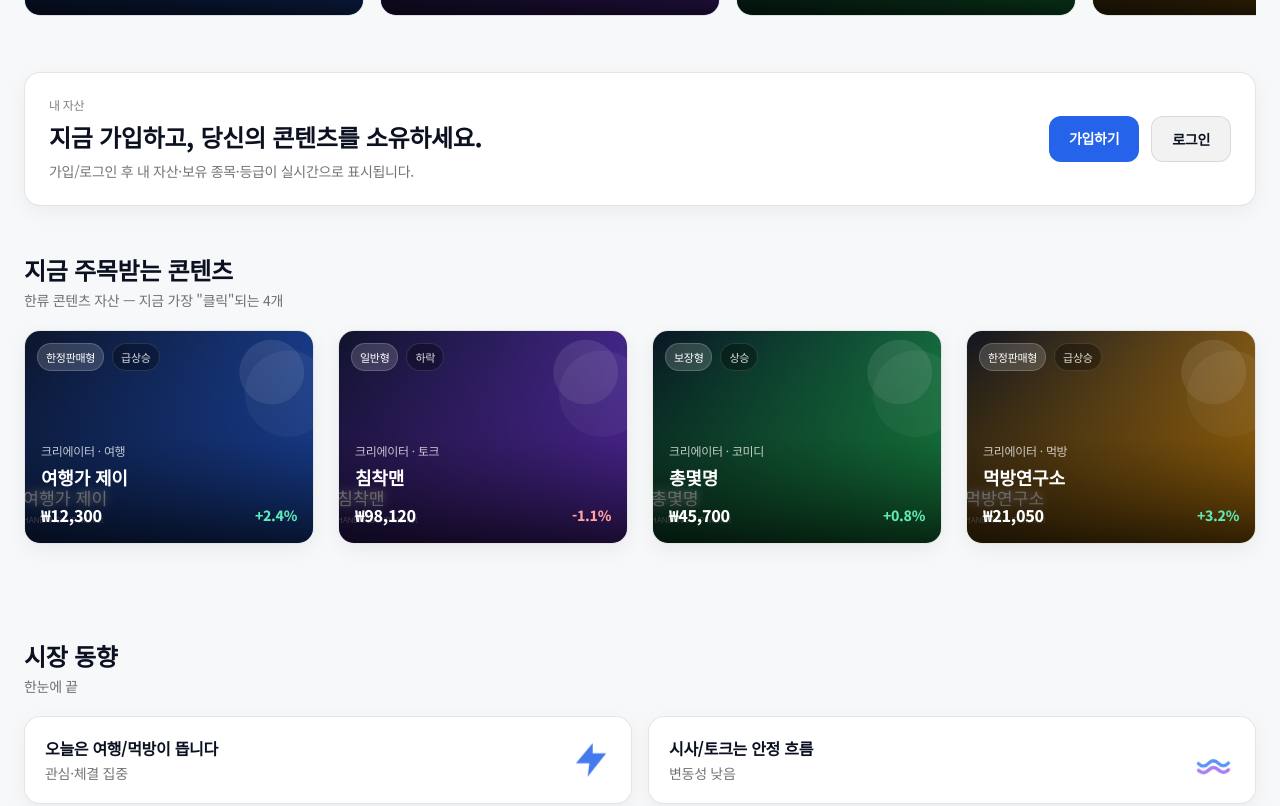
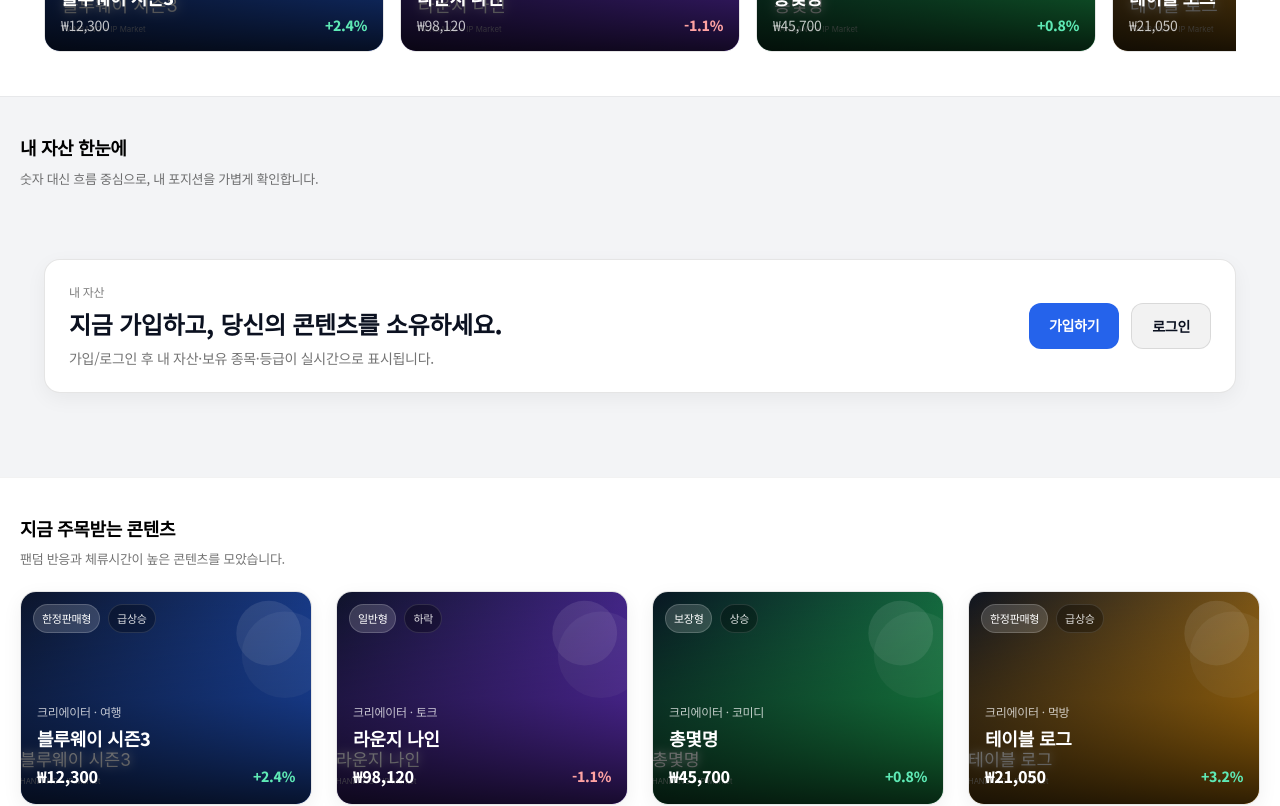
Before and after one commit to chanjeon5327/hanbang-platform, a Next.js app: page / in a window 1280 px wide. Shown: the part 980-1786 px from the top of the page. Built offline with nearby package versions, Linux system fonts and the light colour scheme; no server answers; what wagmi would draw is missing.

Commit message:
홈 카드명 자연화 및 섹션 가독성 정리 2026-03-09 02:00

```diff
--- a/components/home/HomeV6.tsx
+++ b/components/home/HomeV6.tsx
@@ -11,11 +11,89 @@ import NewsSection from '@/components/home/NewsSection';
 import OverlayRecoCard from '@/components/home/OverlayRecoCard';
 import { marketItems } from '@/lib/mock/marketItems';
 
+const HOME_TITLE_MAP: Record<string, string> = {
+  '여행가 제이': '블루웨이 시즌3',
+  '침착맨': '라운지 나인',
+  '먹방연구소': '테이블 로그',
+  'K-POP STAGE': '사운드 플로어',
+  '영화 블록버스터': '필름 하우스',
+};
+
+const HOME_SUBTITLE_MAP: Record<string, string> = {
+  '여행가 제이': '핵심 팬층이 안정적인 여행형 IP',
+  '침착맨': '체류시간이 긴 토크형 콘텐츠 자산',
+  '먹방연구소': '커머스와 협찬 확장이 쉬운 푸드형 채널',
+  'K-POP STAGE': '팬덤 반응이 빠른 공연형 콘텐츠 프로젝트',
+  '영화 블록버스터': '시리즈 확장성이 높은 영상형 IP 패키지',
+};
+
+function normalizeHomeTitle(value?: string | null) {
+  if (!value) return value ?? '';
+  return HOME_TITLE_MAP[value] ?? value;
+}
+
+function normalizeHomeSubtitle(title?: string | null, fallback?: string | null) {
+  const safeTitle = title ?? '';
+  if (HOME_SUBTITLE_MAP[safeTitle]) return HOME_SUBTITLE_MAP[safeTitle];
+  return fallback ?? '';
+}
+
+type HomeSectionShellProps = {
+  title?: string;
+  subtitle?: string;
+  children: React.ReactNode;
+  tone?: 'default' | 'soft' | 'blue';
+  noTopBorder?: boolean;
+};
+
+function HomeSectionShell({
+  title,
+  subtitle,
+  children,
+  tone = 'default',
+  noTopBorder = false,
+}: HomeSectionShellProps) {
+  const toneClass =
+    tone === 'blue'
+      ? 'bg-blue-50/30'
+      : tone === 'soft'
+      ? 'bg-black/[0.015]'
+      : 'bg-white';
+
+  return (
+    <section
+      className={[
+        'px-4 sm:px-5 py-7 sm:py-9',
+        toneClass,
+        noTopBorder ? '' : 'border-t border-black/5',
+      ].join(' ')}
+    >
+      {title || subtitle ? (
+        <div className="mb-4 sm:mb-5">
+          {title ? (
+            <h2 className="text-[18px] font-extrabold tracking-[-0.02em] text-black">
+              {title}
+            </h2>
+          ) : null}
+          {subtitle ? (
+            <p className="mt-1 text-[13px] leading-6 text-black/55">
+              {subtitle}
+            </p>
+          ) : null}
+        </div>
+      ) : null}
+
+      <div className="space-y-4">{children}</div>
+    </section>
+  );
+}
+
 export default function HomeV6() {
   const trending4 = marketItems.slice(0, 4);
 
   return (
     <div className="min-h-screen bg-[#F7F8FA] text-[#0B1120]">
+      <div className="pb-8 sm:pb-10">
         <section className="px-5 sm:px-6 pt-6 pb-4 max-w-7xl mx-auto">
           <HeroCinematic
             headline={
@@ -33,41 +111,68 @@ export default function HomeV6() {
         </section>
         <MarketTickerBar />
 
+        <HomeSectionShell noTopBorder tone="default">
           {/* 1) 추천 큐레이팅 */}
           <CurationRail />
+        </HomeSectionShell>
 
+        <HomeSectionShell
+          title="내 자산 한눈에"
+          subtitle="숫자 대신 흐름 중심으로, 내 포지션을 가볍게 확인합니다."
+          tone="soft"
+        >
           {/* 2) 내 자산 (숫자 금지, 문구 중심) */}
           <MyAssetCard />
+        </HomeSectionShell>
 
-      {/* 3) 지금 주목받는 콘텐츠 (4개 꽉) */}
-      <section className="px-5 sm:px-6 pb-10 sm:pb-12 max-w-7xl mx-auto">
-        <div className="mb-5">
-          <h2 className="text-xl sm:text-2xl font-extrabold tracking-[-0.3px]">
-            지금 주목받는 콘텐츠
-          </h2>
-          <p className="text-sm text-black/55 mt-1">
-            한류 콘텐츠 자산 — 지금 가장 &quot;클릭&quot;되는 4개
-          </p>
-        </div>
-
+        <HomeSectionShell
+          title="지금 주목받는 콘텐츠"
+          subtitle="팬덤 반응과 체류시간이 높은 콘텐츠를 모았습니다."
+          tone="default"
+        >
           <div className="grid grid-cols-2 lg:grid-cols-4 gap-4 sm:gap-6">
             {trending4.map((it) => (
-            <OverlayRecoCard key={it.id} item={it} />
+              <OverlayRecoCard key={it.id} item={{ ...it, title: normalizeHomeTitle(it.title) }} />
             ))}
           </div>
-      </section>
+        </HomeSectionShell>
 
+        <HomeSectionShell
+          title="시장 동향"
+          subtitle="지금 어떤 카테고리가 움직이는지 한 번에 봅니다."
+          tone="soft"
+        >
           {/* 4) 시장 동향(짧고 직관) */}
           <MarketMoodStrip />
+        </HomeSectionShell>
 
+        <HomeSectionShell
+          title="한류 지수"
+          subtitle="업비트형 차트로 한류 콘텐츠 시장 흐름을 살펴봅니다."
+          tone="default"
+        >
           {/* 5) 한류지수(업비트형: 위 얇은 선 + 아래 띠/바) */}
           <HallyuIndexSection />
+        </HomeSectionShell>
 
+        <HomeSectionShell
+          title="마감 임박"
+          subtitle="관심이 몰리는 종목부터 빠르게 확인하세요."
+          tone="blue"
+        >
           {/* 6) 마감 임박(썸네일+링크) */}
           <DeadlineRail />
+        </HomeSectionShell>
 
+        <HomeSectionShell
+          title="뉴스"
+          subtitle="투자 판단에 도움이 되는 소식을 짧게 정리했습니다."
+          tone="default"
+        >
           {/* 7) 뉴스(고객용) */}
           <NewsSection />
+        </HomeSectionShell>
+      </div>
     </div>
   );
 }
--- a/lib/mock/marketItems.ts
+++ b/lib/mock/marketItems.ts
@@ -37,14 +37,14 @@ function svgThumb(label: string, a: string, b: string) {
 }
 
 export const marketItems: MarketItem[] = [
-  { id:'travel-j', title:'여행가 제이', creator:'크리에이터', category:'여행', price:12300, chgPct:2.4, tagMain:'한정판매형', momentum:'급상승', thumbnail: svgThumb('여행가 제이', '#0B1224', '#2563EB'), deadlineHours: 2.2 },
-  { id:'chim', title:'침착맨', creator:'크리에이터', category:'토크', price:98120, chgPct:-1.1, tagMain:'일반형', momentum:'하락', thumbnail: svgThumb('침착맨', '#0B1224', '#7C3AED'), deadlineHours: 10.5 },
+  { id:'travel-j', title:'블루웨이 시즌3', creator:'크리에이터', category:'여행', price:12300, chgPct:2.4, tagMain:'한정판매형', momentum:'급상승', thumbnail: svgThumb('블루웨이 시즌3', '#0B1224', '#2563EB'), deadlineHours: 2.2 },
+  { id:'chim', title:'라운지 나인', creator:'크리에이터', category:'토크', price:98120, chgPct:-1.1, tagMain:'일반형', momentum:'하락', thumbnail: svgThumb('라운지 나인', '#0B1224', '#7C3AED'), deadlineHours: 10.5 },
   { id:'chong', title:'총몇명', creator:'크리에이터', category:'코미디', price:45700, chgPct:0.8, tagMain:'보장형', momentum:'상승', thumbnail: svgThumb('총몇명', '#071021', '#22C55E'), deadlineHours: 6.0 },
-  { id:'muklab', title:'먹방연구소', creator:'크리에이터', category:'먹방', price:21050, chgPct:3.2, tagMain:'한정판매형', momentum:'급상승', thumbnail: svgThumb('먹방연구소', '#071021', '#F59E0B'), deadlineHours: 27.2 },
+  { id:'muklab', title:'테이블 로그', creator:'크리에이터', category:'먹방', price:21050, chgPct:3.2, tagMain:'한정판매형', momentum:'급상승', thumbnail: svgThumb('테이블 로그', '#071021', '#F59E0B'), deadlineHours: 27.2 },
 
   { id:'sports-pick', title:'스포츠픽', creator:'크리에이터', category:'스포츠', price:67900, chgPct:-0.4, tagMain:'일반형', momentum:'보합', thumbnail: svgThumb('스포츠픽', '#071021', '#06B6D4') },
   { id:'k-drama', title:'K드라마 하이라이트', creator:'스튜디오', category:'드라마', price:55300, chgPct:1.7, tagMain:'보장형', momentum:'상승', thumbnail: svgThumb('K드라마', '#0B1224', '#EC4899') },
-  { id:'kpop-stage', title:'K-POP STAGE', creator:'스튜디오', category:'음악', price:73400, chgPct:2.1, tagMain:'한정판매형', momentum:'상승', thumbnail: svgThumb('K-POP STAGE', '#071021', '#A855F7') },
+  { id:'kpop-stage', title:'사운드 플로어', creator:'스튜디오', category:'음악', price:73400, chgPct:2.1, tagMain:'한정판매형', momentum:'상승', thumbnail: svgThumb('사운드 플로어', '#071021', '#A855F7') },
   { id:'food-trip', title:'푸드트립', creator:'크리에이터', category:'먹방', price:18900, chgPct:-2.9, tagMain:'일반형', momentum:'급락주의', thumbnail: svgThumb('푸드트립', '#071021', '#EF4444') },
 
   { id:'city-walk', title:'도시산책', creator:'크리에이터', category:'여행', price:14200, chgPct:0.2, tagMain:'일반형', momentum:'보합', thumbnail: svgThumb('도시산책', '#0B1224', '#3B82F6') },
@@ -57,7 +57,7 @@ export const marketItems: MarketItem[] = [
   { id:'kids-world', title:'키즈월드', creator:'스튜디오', category:'키즈', price:30200, chgPct:0.6, tagMain:'보장형', momentum:'보합', thumbnail: svgThumb('키즈월드', '#071021', '#22C55E') },
   { id:'history-lab', title:'역사연구소', creator:'스튜디오', category:'교양', price:31800, chgPct:-1.8, tagMain:'일반형', momentum:'하락', thumbnail: svgThumb('역사연구소', '#071021', '#A3A3A3') },
 
-  { id:'cinema-buster', title:'영화 블록버스터', creator:'스튜디오', category:'영화', price:88900, chgPct:3.5, tagMain:'한정판매형', momentum:'급상승', thumbnail: svgThumb('영화 블록버스터', '#0B1224', '#F59E0B') },
+  { id:'cinema-buster', title:'필름 하우스', creator:'스튜디오', category:'영화', price:88900, chgPct:3.5, tagMain:'한정판매형', momentum:'급상승', thumbnail: svgThumb('필름 하우스', '#0B1224', '#F59E0B') },
   { id:'sports-live', title:'스포츠 LIVE', creator:'스튜디오', category:'스포츠', price:60500, chgPct:1.2, tagMain:'보장형', momentum:'상승', thumbnail: svgThumb('스포츠 LIVE', '#0B1224', '#06B6D4') },
   { id:'travel-asia', title:'아시아여행', creator:'크리에이터', category:'여행', price:15800, chgPct:-0.2, tagMain:'일반형', momentum:'보합', thumbnail: svgThumb('아시아여행', '#0B1224', '#3B82F6') },
   { id:'muk-star', title:'먹스타', creator:'크리에이터', category:'먹방', price:24800, chgPct:2.0, tagMain:'보장형', momentum:'상승', thumbnail: svgThumb('먹스타', '#0B1224', '#F59E0B') },
```
Lines whose indentation alone changed are shown as unchanged.
